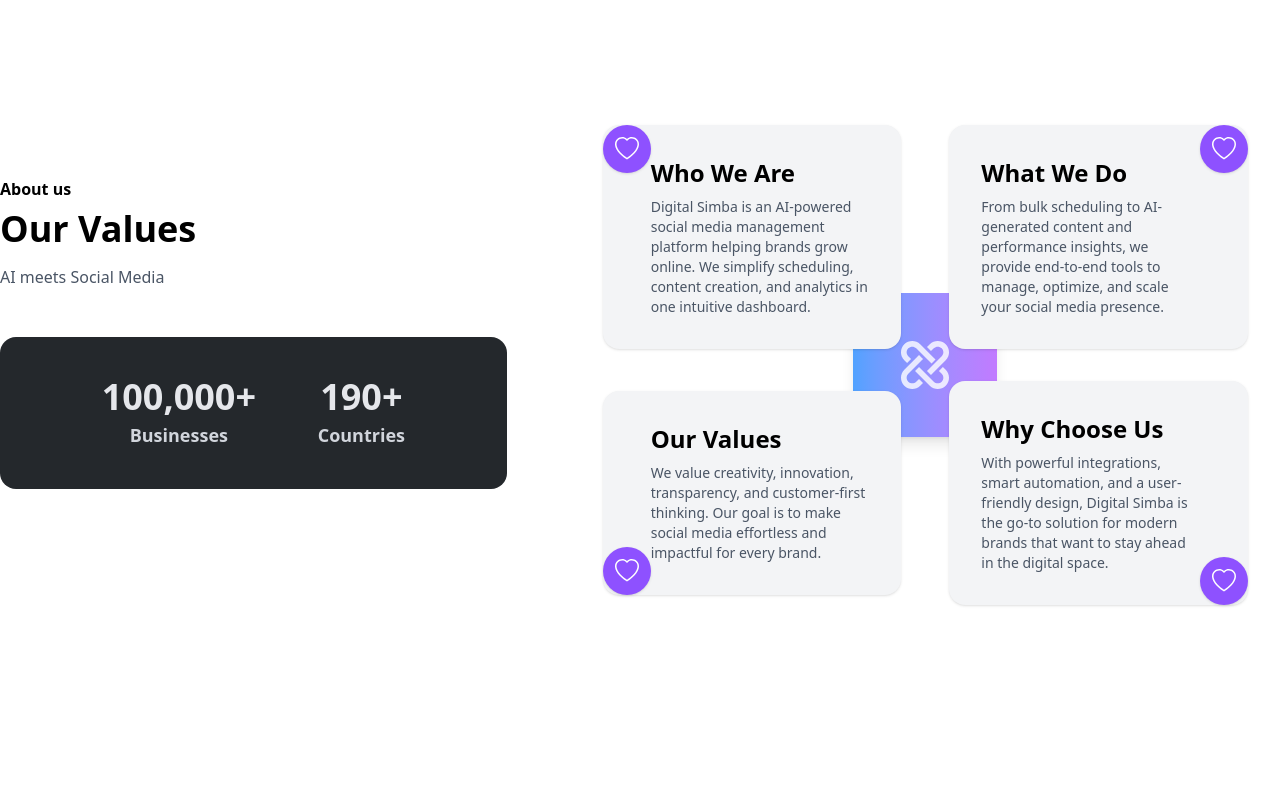
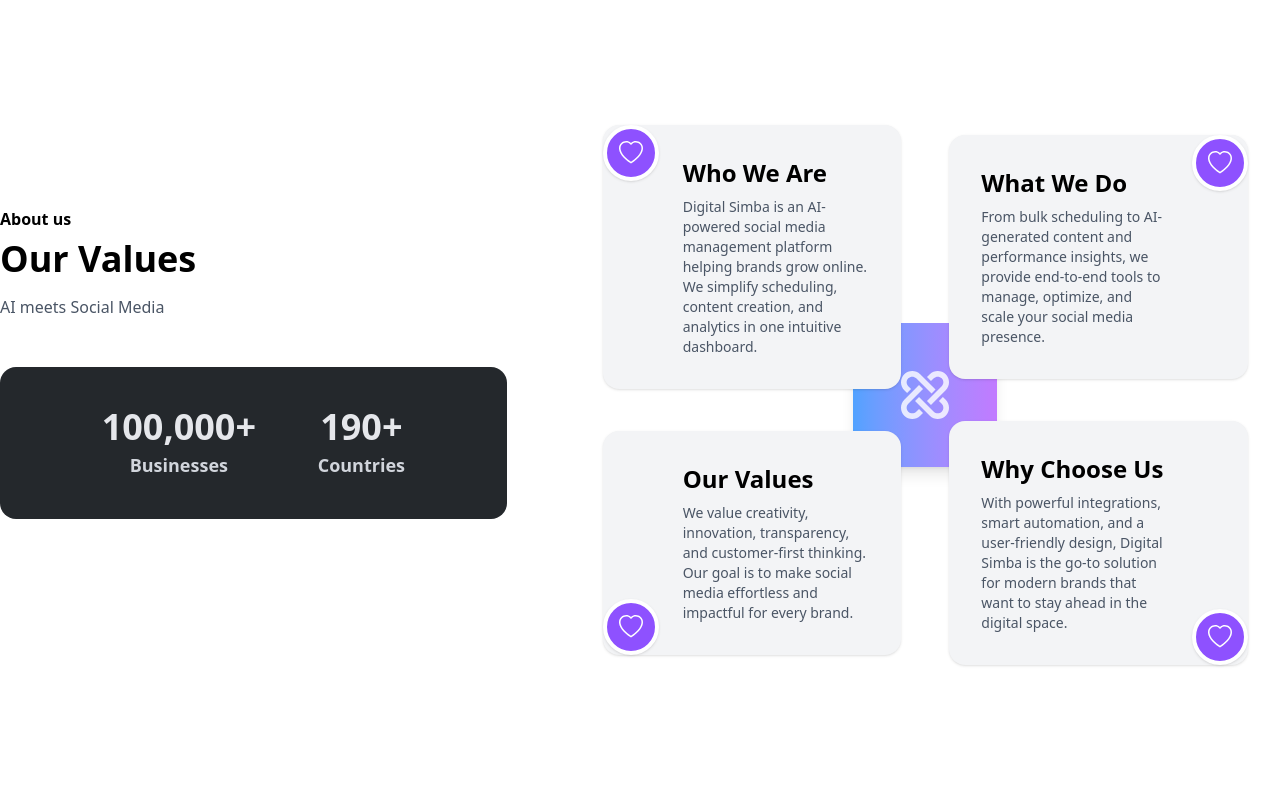
Before and after one commit to NithinV404/digital_simba, a React (Vite) app: page / in a window 1280 px wide. Shown: the part 660-1460 px from the top of the page. Built offline with nearby package versions, Linux system fonts and the light colour scheme.

Commit message:
Made changes to pr and footer and about_us

```diff
--- a/src/Components/Footer.jsx
+++ b/src/Components/Footer.jsx
@@ -58,18 +58,18 @@
   <form
     action="https://digitalsimba.io/subscribe"
     method="post"
-    className="w-full max-w-lg flex flex-col sm:flex-row bg-white rounded-lg md:rounded-full shadow-lg p-2 pr-2 mt-[-3rem] z-20"
+    className="w-full max-w-lg flex flex-col sm:flex-row bg-white rounded-lg md:rounded-tl-full md:rounded-bl-full shadow-lg p-2 pr-2 mt-[-3rem] z-20 "
   >
     <input
       name="email"
       type="email"
       placeholder="Enter Your Email"
-      className="flex-1 px-4 py-3 rounded-md sm:rounded-l-full sm:rounded-r-none text-gray-800 outline-none text-lg mb-2 sm:mb-0"
+      className="flex-1 px-4 py-3 rounded-md sm:rounded-l-full sm:rounded-r-none text-gray-800 outline-none text-lg mb-2 sm:mb-0 "
       required
     />
     <button
       type="submit"
-      className="bg-[#8b5cf6] space-x-2 hover:bg-[#7c3aed] text-white px-4 md:px-8 py-3 rounded-full sm:rounded-lg md:rounded-full font-semibold flex items-center justify-center gap-2 transition text-lg w-full sm:w-auto"
+      className="bg-[#8b5cf6] space-x-2 hover:bg-[#7c3aed] text-white px-4 md:px-8 py-3 rounded-l-full sm:rounded-lg md:rounded-l-full font-semibold flex items-center justify-center gap-2 transition text-lg w-full sm:w-auto"
     >
       SUBSCRIBE <FaLongArrowAltRight/>
     </button>
--- a/src/Components/Homepage/about_us.jsx
+++ b/src/Components/Homepage/about_us.jsx
@@ -6,25 +6,25 @@
       title: "Who We Are",
       text: "Digital Simba is an AI-powered social media management platform helping brands grow online. We simplify scheduling, content creation, and analytics in one intuitive dashboard.",
       heartClass: "top-0 left-0",
-      padClass: "pt-8 pl-12",
+      padClass: "pt-8 pl-20",
     },
     {
       title: "What We Do",
       text: "From bulk scheduling to AI-generated content and performance insights, we provide end-to-end tools to manage, optimize, and scale your social media presence.",
       heartClass: "top-0 right-0",
-      padClass: "pt-8 pr-12",
+      padClass: "pt-8 pr-20",
     },
     {
       title: "Our Values",
       text: "We value creativity, innovation, transparency, and customer-first thinking. Our goal is to make social media effortless and impactful for every brand.",
       heartClass: "bottom-0 left-0",
-      padClass: "pb-8 pl-12",
+      padClass: "pb-8 pl-20",
     },
     {
       title: "Why Choose Us",
       text: "With powerful integrations, smart automation, and a user-friendly design, Digital Simba is the go-to solution for modern brands that want to stay ahead in the digital space.",
       heartClass: "bottom-0 right-0",
-      padClass: "pb-8 pr-12",
+      padClass: "pb-8 pr-20",
     },
   ];
 
@@ -81,7 +81,7 @@
                     key={idx}
                     className={`relative bg-gray-100 flex flex-col items-start rounded-2xl p-8 shadow z-10 w-full ${card.padClass}`}
                   >
-                    <div className={`absolute rounded-full bg-violet-500 shadow p-2 ${card.heartClass}`}>
+                    <div className={`absolute rounded-full bg-violet-500 border-4 border-white shadow p-2 ${card.heartClass}`}>
                       <BsHeart className="text-white h-8 w-8 p-1" />
                     </div>
                     <h4 className="font-semibold text-2xl mb-2">{card.title}</h4>
```
